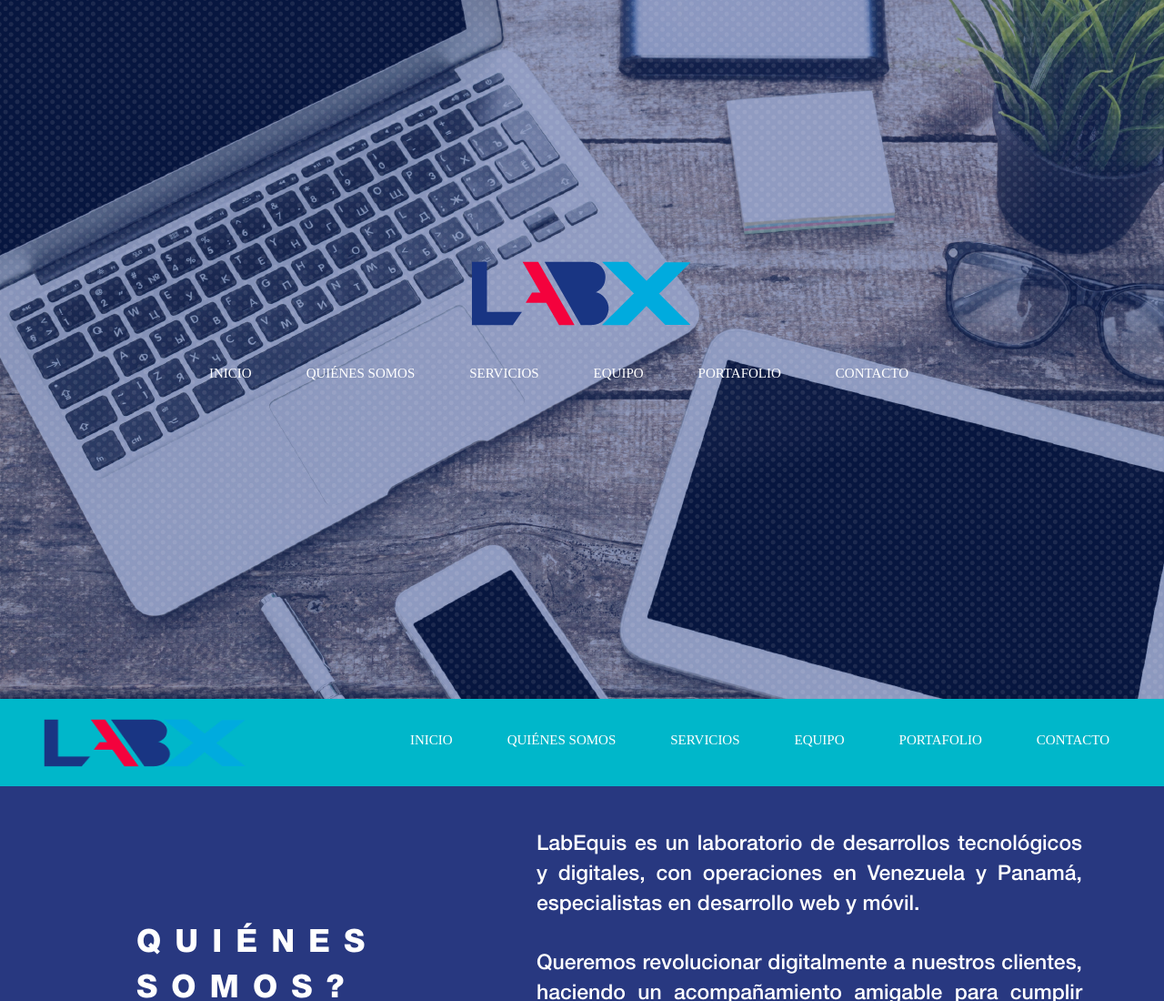
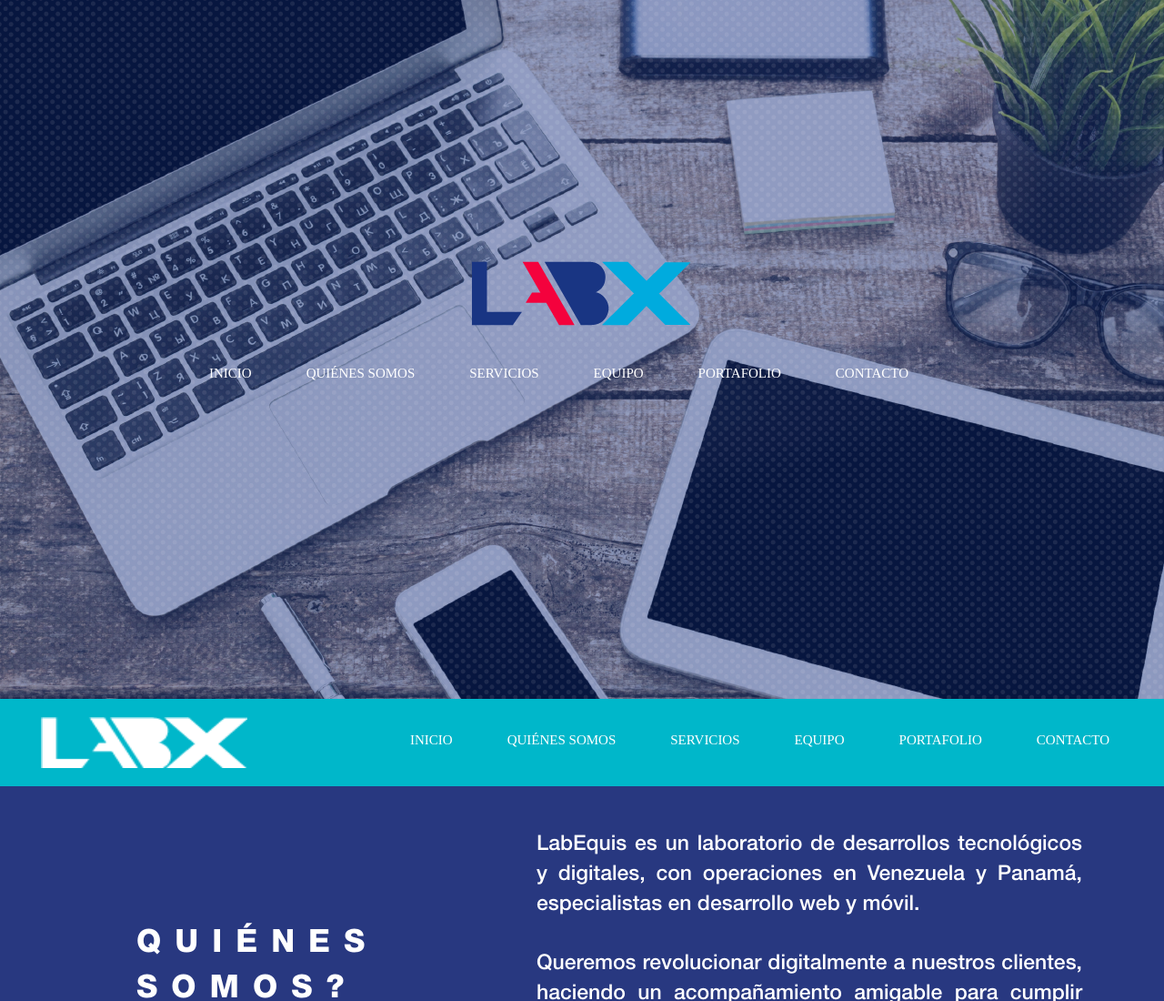
Before and after one commit to merchan13/LabEquis, a plain HTML site: page index.html in a window 1280 px wide. Shown: the top 1100 px of the page at 91% size. Drawn offline with Linux system fonts and the light colour scheme.

Commit message:
Menu Navbar
1. Cambio de logo en colores por logo en blanco.
2. Comentarios en CSS.

```diff
--- a/index.html
+++ b/index.html
@@ -46,11 +46,10 @@
 
 <body>
     <!--
-
     <div class="loader"></div>
-
     -->
 
+    <!--HOME-->
     <header id="labx-header" class="header" role="">
         <div class="container-header">
             <div class="header-logo">
@@ -92,11 +91,13 @@
             </div>
         </div>
     </header>
+    <!--/HOME-->
 
     <div class="clear"></div>
 
+    <!--MENU NAVBAR-->
     <nav class="labx-navbar" role="">
-        <img id="navbar-logo" src="images/home/PNG/home_logo.png" alt="labequis-logo">
+        <img id="navbar-logo" src="images/menu/logo_menu.png" alt="labequis-logo">
         <ul>
             <li>
                 <a href="#">
@@ -130,9 +131,11 @@
             </li>
         </ul>
     </nav>
+    <!--/MENU NAVBAR-->
 
     <div class="clear"></div>
 
+    <!--QUIENES SOMOS-->
     <div id="about-us">
         <div class="about-us-title">
             <p>Quiénes somos?</p>
@@ -143,6 +146,7 @@
             <p>Queremos revolucionar digitalmente a nuestros clientes, haciendo un acompañamiento amigable para cumplir con sus necesidades, brindando soluciones web, móviles y de escritorio que aportan al crecimiento y desarrollo de los negocios de nuestros clientes.</p>
         </div>
     </div>
+    <!--/QUIENES SOMOS-->
 
     <div class="clear"></div>
 
```
Also changed, not shown: css/style.css (+35 -0 lines), images/menu/logo_menu.png (added).
